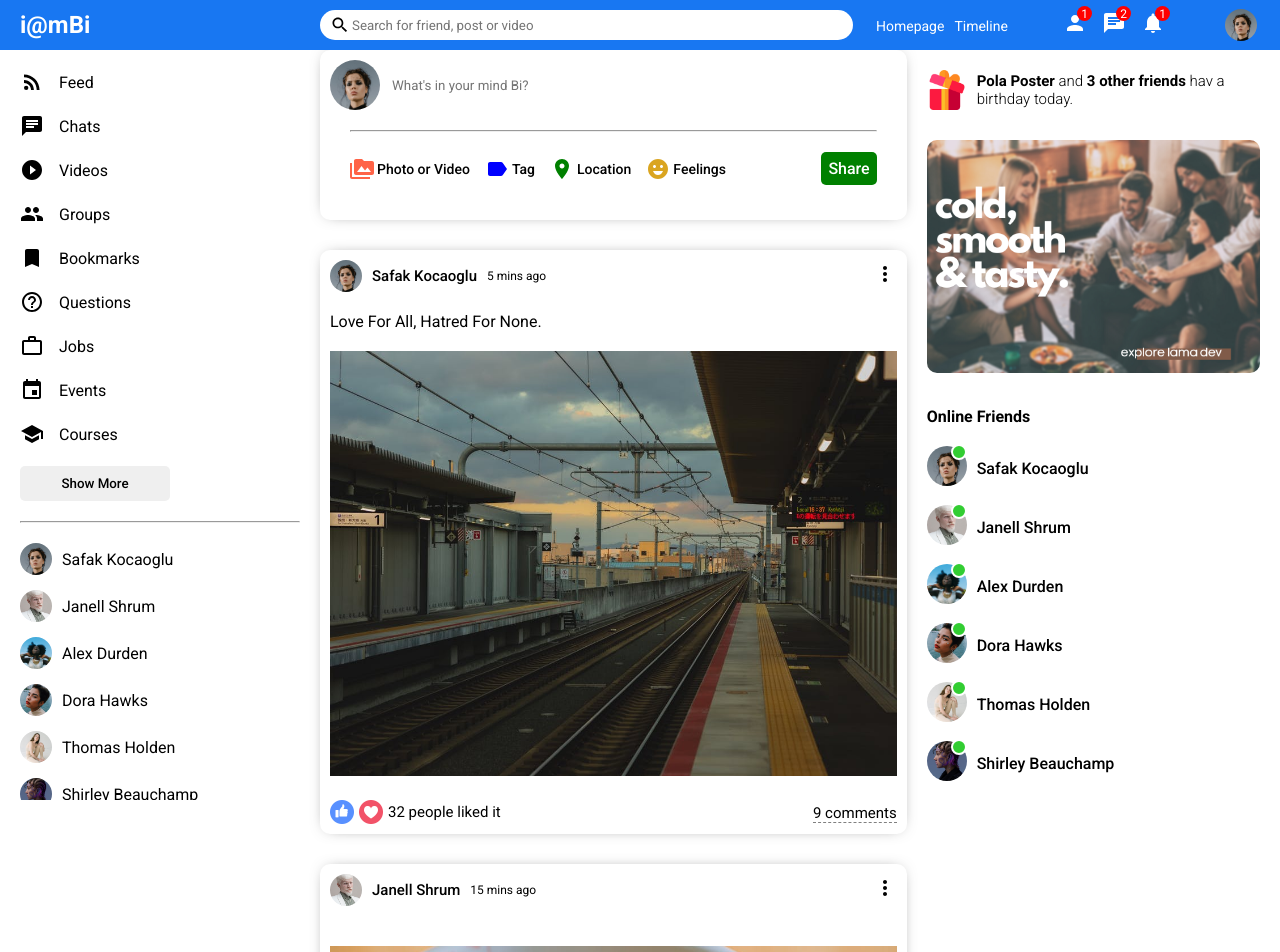
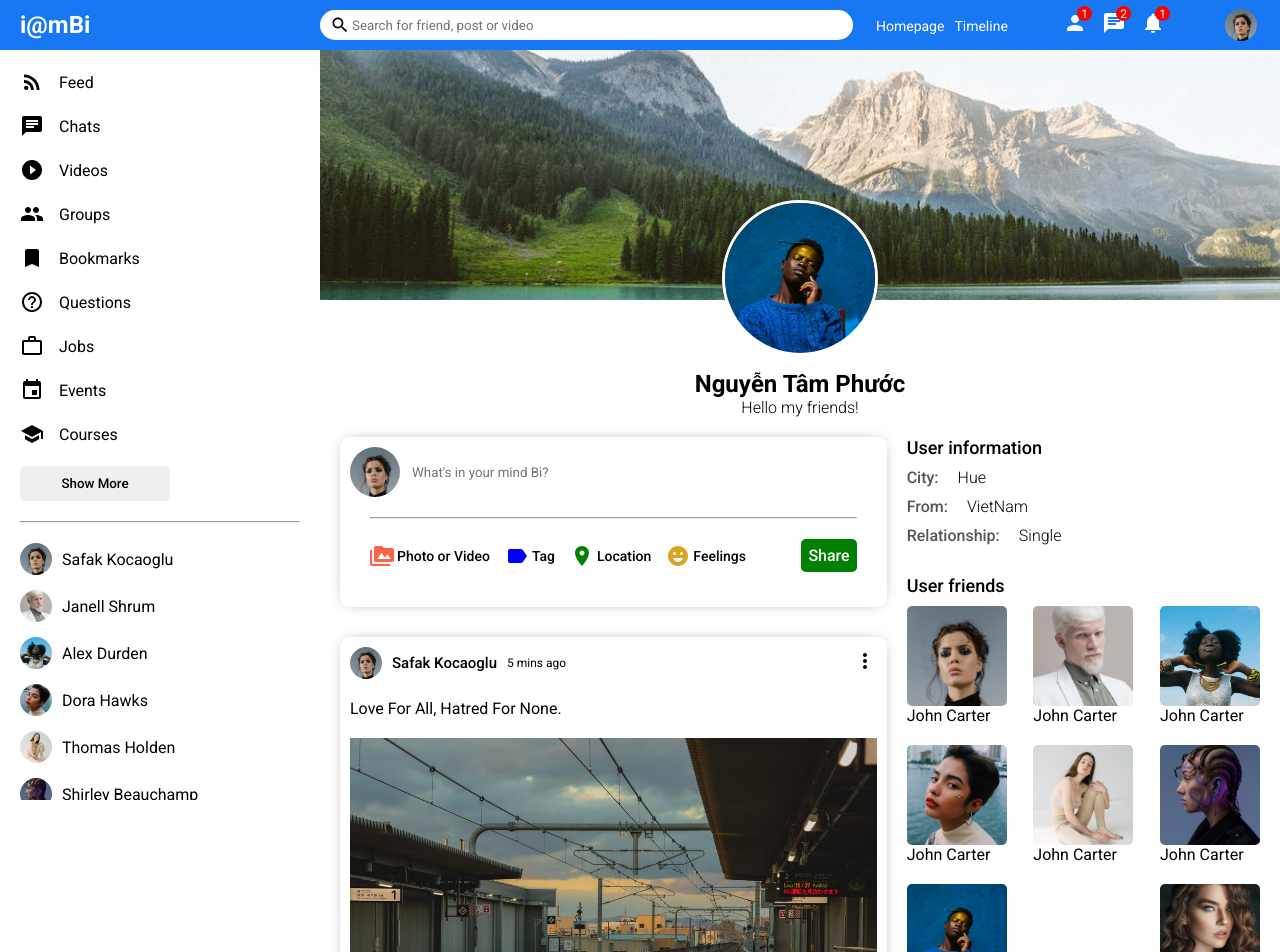
Before and after one commit to ntp-bi/social-react, a React (Create React App) app: page / in a window 1280 px wide. Shown: the top 952 px of the page. Built offline with nearby package versions, Linux system fonts and the light colour scheme.

Commit message:
push make profile page

```diff
--- a/src/App.js
+++ b/src/App.js
@@ -1,9 +1,11 @@
 import Home from "./pages/home/Home";
+import Profile from "./pages/profile/Profile";
 
 function App() {
     return (
         <div>
-            <Home />
+            {/* <Home /> */}
+            <Profile />
         </div>
     );
 }
--- a/src/components/feed/feed.css
+++ b/src/components/feed/feed.css
@@ -1,3 +1,7 @@
 .feed {
     flex: 5.5;
 }
+
+.feedWrapper {
+    padding: 20px;
+}
--- a/src/components/rightbar/Rightbar.jsx
+++ b/src/components/rightbar/Rightbar.jsx
@@ -4,10 +4,10 @@
 
 import "./rightbar.css";
 
-const Rightbar = () => {
-    return (
-        <div className="rightbar">
-            <div className="rightbarWrapper">
+const Rightbar = ({ profile }) => {
+    const HomeRightbar = () => {
+        return (
+            <>
                 <div className="birthdayContainer">
                     <img className="birthdayImg" src="/assets/gift.png" alt="" />
                     <span className="birthdayText">
@@ -22,6 +22,103 @@
                         <Online user={user} />
                     ))}
                 </ul>
+            </>
+        );
+    };
+
+    const ProfileRightbar = () => {
+        return (
+            <>
+                <h4 className="rightbarTitle">User information</h4>
+                <div className="rightbarInfo">
+                    <div className="rightbarInfoItem">
+                        <span className="rightbarInfoKey">City: </span>
+                        <span className="rightbarInfoValue">Hue</span>
+                    </div>
+                    <div className="rightbarInfoItem">
+                        <span className="rightbarInfoKey">From: </span>
+                        <span className="rightbarInfoValue">VietNam</span>
+                    </div>
+                    <div className="rightbarInfoItem">
+                        <span className="rightbarInfoKey">Relationship: </span>
+                        <span className="rightbarInfoValue">Single</span>
+                    </div>
+                </div>
+                <h4 className="rightbarTitle">User friends</h4>
+                <div className="rightbarFollowings">
+                    <div className="rightbarFollowing">
+                        <img
+                            src="assets/person/1.jpeg"
+                            alt=""
+                            className="rightbarFollowingImg"
+                        />
+                        <span className="rightbarFollowingName">John Carter</span>
+                    </div>
+                    <div className="rightbarFollowing">
+                        <img
+                            src="assets/person/2.jpeg"
+                            alt=""
+                            className="rightbarFollowingImg"
+                        />
+                        <span className="rightbarFollowingName">John Carter</span>
+                    </div>
+                    <div className="rightbarFollowing">
+                        <img
+                            src="assets/person/3.jpeg"
+                            alt=""
+                            className="rightbarFollowingImg"
+                        />
+                        <span className="rightbarFollowingName">John Carter</span>
+                    </div>
+                    <div className="rightbarFollowing">
+                        <img
+                            src="assets/person/4.jpeg"
+                            alt=""
+                            className="rightbarFollowingImg"
+                        />
+                        <span className="rightbarFollowingName">John Carter</span>
+                    </div>
+                    <div className="rightbarFollowing">
+                        <img
+                            src="assets/person/5.jpeg"
+                            alt=""
+                            className="rightbarFollowingImg"
+                        />
+                        <span className="rightbarFollowingName">John Carter</span>
+                    </div>
+                    <div className="rightbarFollowing">
+                        <img
+                            src="assets/person/6.jpeg"
+                            alt=""
+                            className="rightbarFollowingImg"
+                        />
+                        <span className="rightbarFollowingName">John Carter</span>
+                    </div>
+                    <div className="rightbarFollowing">
+                        <img
+                            src="assets/person/7.jpeg"
+                            alt=""
+                            className="rightbarFollowingImg"
+                        />
+                        <span className="rightbarFollowingName">John Carter</span>
+                    </div>
+                    <div className="rightbarFollowing">
+                        <img
+                            src="assets/person/8.jpeg"
+                            alt=""
+                            className="rightbarFollowingImg"
+                        />
+                        <span className="rightbarFollowingName">John Carter</span>
+                    </div>
+                </div>
+            </>
+        );
+    };
+
+    return (
+        <div className="rightbar">
+            <div className="rightbarWrapper">
+                {profile ? <ProfileRightbar /> : <HomeRightbar />}
             </div>
         </div>
     );
--- a/src/components/rightbar/rightbar.css
+++ b/src/components/rightbar/rightbar.css
@@ -1,5 +1,6 @@
 .rightbar {
     flex: 3.5;
+
     height: calc(100vh - 50px);
     overflow-y: scroll;
     position: sticky;
@@ -7,7 +8,7 @@
 }
 
 .rightbarWrapper {
-    padding: 20px 20px 0 20px;
+    padding: 20px 20px 0 0;
 }
 
 .birthdayContainer {
@@ -41,3 +42,47 @@
     margin: 0;
     list-style: none;
 }
+
+.rightbarTitle {
+    font-size: 18px;
+    font-weight: 500;
+    margin-bottom: 10px;
+}
+
+.rightbarInfo {
+    margin-bottom: 30px;
+}
+
+.rightbarInfoItem {
+    margin-bottom: 10px;
+}
+
+.rightbarInfoKey {
+    font-weight: 500;
+    margin-right: 15px;
+    color: #555;
+}
+
+.rightbarInfoValue {
+    font-weight: 300;
+}
+
+.rightbarFollowings {
+    display: flex;
+    flex-wrap: wrap;
+    justify-content: space-between;
+}
+
+.rightbarFollowing {
+    display: flex;
+    flex-direction: column;
+    margin-bottom: 20px;
+    cursor: pointer;
+}
+
+.rightbarFollowingImg {
+    width: 100px;
+    height: 100px;
+    object-fit: cover;
+    border-radius: 5px;
+}
--- /dev/null
+++ b/src/pages/profile/Profile.jsx
@@ -0,0 +1,43 @@
+import React from "react";
+import Navbar from "../../components/navbar/Navbar.jsx";
+import Sidebar from "../../components/sidebar/Sidebar.jsx";
+import Feed from "../../components/feed/Feed.jsx";
+import Rightbar from "../../components/rightbar/Rightbar.jsx";
+import "./profile.css";
+
+const Profile = () => {
+    return (
+        <>
+            <Navbar />
+            <div className="profile">
+                <Sidebar />
+                <div className="profileRight">
+                    <div className="profileRightTop">
+                        <div className="profileCover">
+                            <img
+                                className="profileCoverImg"
+                                src="assets/post/3.jpeg"
+                                alt=""
+                            />
+                            <img
+                                className="profileUserImg"
+                                src="assets/person/7.jpeg"
+                                alt=""
+                            />
+                        </div>
+                        <div className="profileInfo">
+                            <h4 className="profileInfoName">Nguyễn Tâm Phước</h4>
+                            <span className="profileInfoDesc">Hello my friends!</span>
+                        </div>
+                    </div>
+                    <div className="profileRightBottom">
+                        <Feed />
+                        <Rightbar profile />
+                    </div>
+                </div>
+            </div>
+        </>
+    );
+};
+
+export default Profile;
--- /dev/null
+++ b/src/pages/profile/profile.css
@@ -0,0 +1,50 @@
+.profile{
+    display: flex;
+}
+
+.profileRight{
+    flex: 9;
+}
+
+.profileCover{
+    height: 320px;
+    position: relative;
+}
+
+.profileCoverImg{
+    width: 100%;
+    height: 250px;
+    object-fit: cover;
+}
+
+.profileUserImg{
+    width: 150px;
+    height: 150px;
+    border-radius: 50%;
+    object-fit: cover;
+    position: absolute;
+    left: 0;
+    right: 0;
+    margin: auto;
+    top: 150px;
+    border: 3px solid white;
+}
+
+.profileInfo{
+    display: flex;
+    flex-direction: column;
+    align-items: center;
+    justify-content: center;
+}
+
+.profileInfoName{
+    font-size: 24px;
+}
+
+.profileInfoDesc{
+    font-weight: 300;
+}
+
+.profileRightBottom{
+    display: flex;
+}
```
